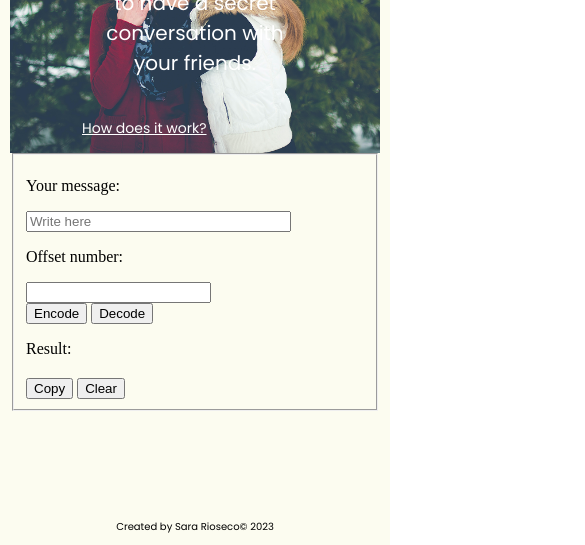
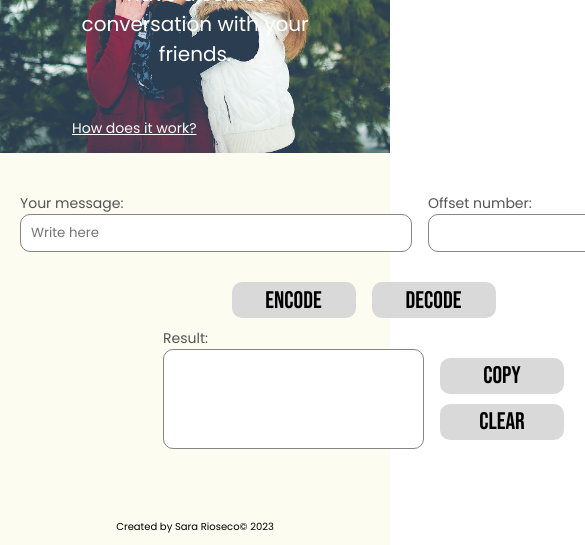
Before and after one commit to sara-rioseco/DEV007-cipher, a website with bundled scripts: page src/index.html in a window 390 px wide. Shown: the part 299-844 px from the top of the page, 585 px wide, since content can reach past the window. Built offline with nearby package versions, Linux system fonts and the light colour scheme; a web font is replaced by a local one.

Commit message:
adds styles to mobile

```diff
--- a/src/index.html
+++ b/src/index.html
@@ -2,6 +2,7 @@
 <html>
   <head>
     <meta charset="utf-8">
+    <meta name="viewport" content="width=device-width, initial-scale=1, minimum-scale=1" />
     <title>Top Secret</title>
     <link rel="stylesheet" href="style.css" />
     <link rel="stylesheet" href="https://fonts.googleapis.com/css?family='Bebas Neue'|Poppins">
--- a/src/style.css
+++ b/src/style.css
@@ -7,7 +7,6 @@
     width: 100%;
     margin: 0;
   }
-
   .root {
     width: 100%;
     height: 100%;
@@ -40,7 +39,6 @@
     height: 100%;
     display: flex;
     flex-direction: column;
-    padding: 10px;
   }
   .section {
     width: 100%;
@@ -93,6 +91,114 @@
     padding: 0 72px;
     height: 70%;
     box-sizing: border-box;
+  }
+  #second-section {
+    color:#000000;
+    display: flex;
+    flex-flow: column nowrap;
+    justify-content: center;
+    font-family: Poppins;
+    padding: 0 20px 0 20px;
+  }
+  .codeform {
+    width: 100%;
+  }
+  .fieldset {
+    border: none;
+    display: flex;
+    flex-direction: column;
+    gap: 10px;
+    width: 100%;
+    margin: 0;
+    padding: 0;
+  }
+  .fieldset > div {
+    justify-content: center;
+    font-size: 16px;
+    padding: 0;
+    display: flex;
+    flex-direction: row;
+    gap: 16px;
+    color: #858585;
+    box-sizing: border-box;
+  }
+
+  #input-text, #input-offset {
+    height: 36px;
+    border-radius: 10px;
+    border: 1px solid #858585;
+    padding: 0 10px;
+    font-family: Poppins;
+  }
+  .form-text {
+    display: flex;
+    font-size: 14px;
+    margin: 0;
+  }
+
+  #error-text-input, #error-offset-input {
+    color: red;
+    display: block;
+    height: 20px;
+    font-size: 12px;
+    margin: 0 10px;
+  }
+  .button {
+    height: 36px;
+    width: 124px;
+    font-family: 'Bebas Neue';
+    font-size: 24px;
+    border: none;
+    border-radius: 10px;
+    background-color: #D9D9D9;
+  }
+  .button:hover {
+    background-color: #BEBEBE;
+    cursor: pointer;
+  }
+  .button:active {
+    background-color: #858585;
+  }
+  .result-div {
+    display: flex;
+    align-items: center;
+  }
+  .result-text-div > h2 {
+    width: 261px;
+    height: 100px;
+    display: flex;
+    background-color: #FFFFFF;
+    border-radius: 10px;
+    margin: 0;
+    padding: 0 10px;
+    font-weight: 300;
+    text-align: center;
+    justify-content: center;
+    align-items: center;
+    overflow-y: auto;
+    overflow-x: hidden;
+    border: 1px solid #858585;
+    box-sizing: border-box;
+  }
+  .result-text-div {
+    display:flex;
+    flex-flow: column nowrap;
+  }
+  .result-button-div {
+    display:flex;
+    flex-direction: column;
+    gap: 10px;
+  }
+
+  .form-text {
+    color: #535353;
+  }
+  #copy-text-message {
+    color: #535353;
+    display: block;
+    height: 20px;
+    font-size: 12px;
+    margin: 0 10px;
   }
 }
 /* Desktop */
@@ -193,14 +299,17 @@
     display: flex;
     flex-flow: column nowrap;
     justify-content: center;
-    align-items: left;
     font-family: Poppins;
+    padding: 0 20px 0 20px;
+  }
+  .codeform {
+    width: 100%;
   }
   .fieldset {
     border: none;
     display: flex;
     flex-direction: column;
-    gap: 24px;
+    gap: 10px;
     width: 100%;
     margin: 0;
     padding: 0;
@@ -211,7 +320,7 @@
     padding: 0;
     display: flex;
     flex-direction: row;
-    gap: 24px;
+    gap: 16px;
     color: #858585;
     box-sizing: border-box;
   }
```
